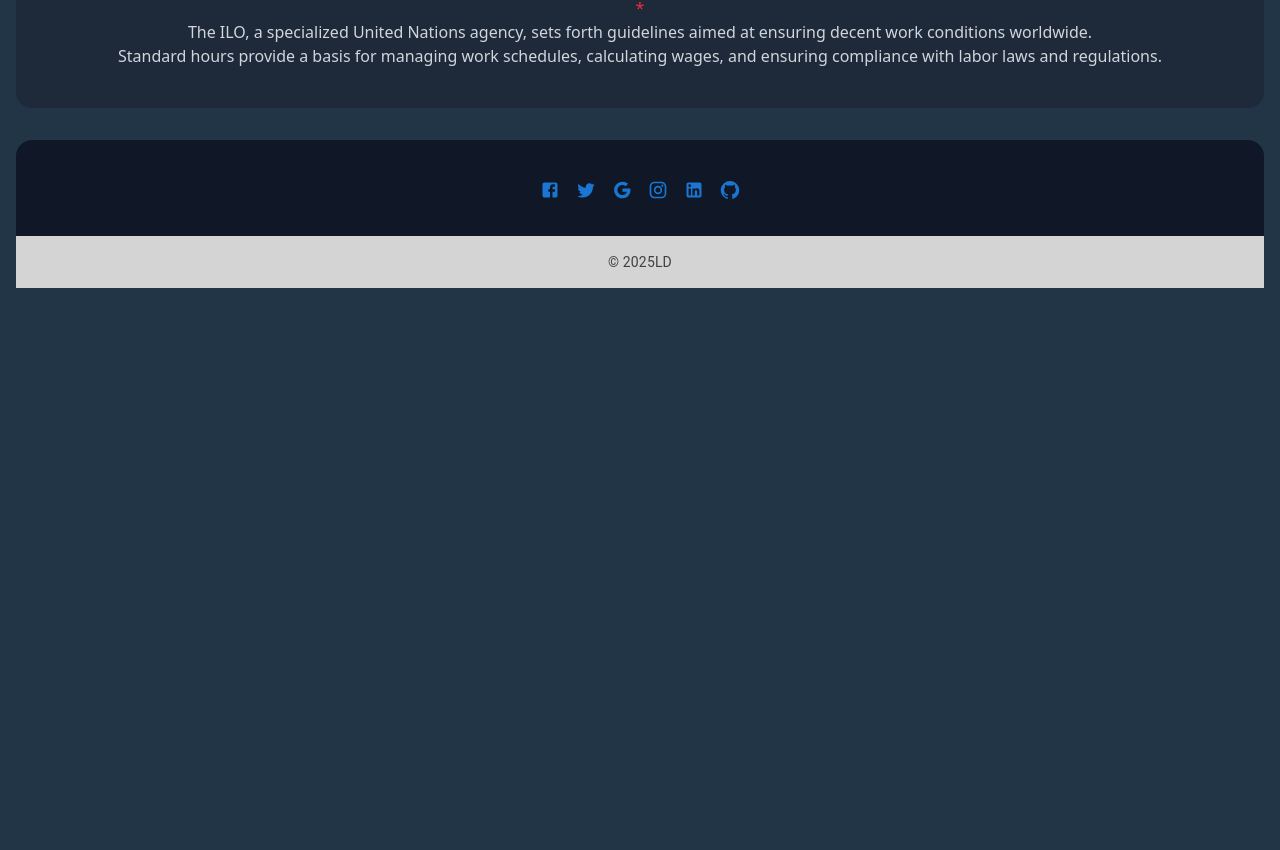
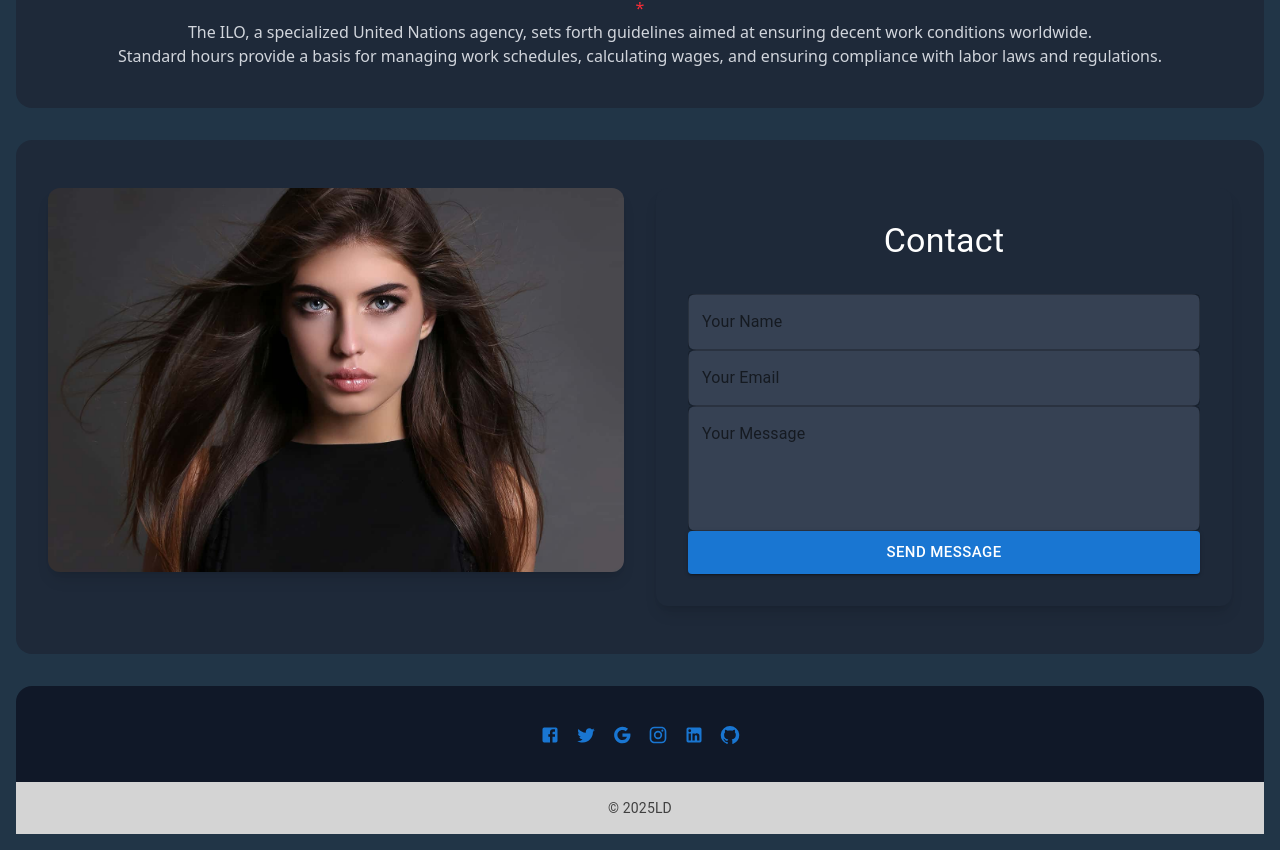
Before and after one commit to Leon-kings/Saloon, a React (Vite) app: page / in a window 1280 px wide. Shown: the part 5597-6447 px from the top of the page. Before the commit the page ends 5901 px from the top, so only its background shows below. Built offline with nearby package versions, Linux system fonts and the light colour scheme.

Commit message:
changes on sign-in components

```diff
--- a/package.json
+++ b/package.json
@@ -15,11 +15,13 @@
     "@mui/icons-material": "^6.4.8",
     "@mui/material": "^6.4.8",
     "@tailwindcss/vite": "^4.0.15",
+    "formik": "^2.4.6",
     "framer-motion": "^12.5.0",
     "react": "^19.0.0",
     "react-dom": "^19.0.0",
     "react-router-dom": "^7.4.0",
-    "tailwindcss": "^4.0.15"
+    "tailwindcss": "^4.0.15",
+    "yup": "^1.6.1"
   },
   "devDependencies": {
     "@eslint/js": "^9.21.0",
--- a/src/App.css
+++ b/src/App.css
@@ -32,3 +32,7 @@
   background-size: cover;
   background-repeat: no-repeat;
 }
+.signin{
+  background-image: url('/src/assets/images/others/about.jpg');
+
+}
--- /dev/null
+++ b/src/pages/contact/SignIn.jsx
@@ -0,0 +1,166 @@
+/* eslint-disable no-unused-vars */
+import React, { useState } from 'react';
+import { motion } from 'framer-motion';
+import { TextField, Button, Typography, Box } from '@mui/material';
+import { useFormik } from 'formik';
+import * as Yup from 'yup';
+export default function SignIn() {
+    const [isSubmitting, setIsSubmitting] = useState(false);
+    const [submitSuccess, setSubmitSuccess] = useState(false);
+
+    const formik = useFormik({
+      initialValues: {
+        name: '',
+        email: '',
+        message: ''
+      },
+      validationSchema: Yup.object({
+        name: Yup.string().required('Name is required'),
+        email: Yup.string().email('Invalid email address').required('Email is required'),
+        message: Yup.string().required('Message is required')
+      }),
+      onSubmit: async (values, { resetForm }) => {
+        setIsSubmitting(true);
+        try {
+          // Replace with your actual API call
+          await new Promise(resolve => setTimeout(resolve, 1000));
+          console.log('Form submitted:', values);
+          setSubmitSuccess(true);
+          resetForm();
+          setTimeout(() => setSubmitSuccess(false), 3000);
+        } catch (error) {
+          console.error('Submission error:', error);
+        } finally {
+          setIsSubmitting(false);
+        }
+      }
+    });
+  return (
+    <>
+       <div className="w-full mt-8 rounded-2xl bg-gray-800 text-white">
+      {/* Footer Top */}
+      <div className="py-12 px-4 sm:px-6 lg:px-8">
+        <div className="max-w-7xl mx-auto">
+          <div className="grid grid-cols-1 lg:grid-cols-2 gap-8">
+            {/* Map Section */}
+            <motion.div
+              initial={{ opacity: 0, x: 0 }}
+              whileInView={{ opacity: 1, x: 0 }}
+              viewport={{ once: true }}
+              transition={{ duration: 0.6 }}
+              className="h-96 rounded-xl overflow-hidden shadow-lg"
+            >
+              <div
+                className="signin w-full h-full bg-cover bg-center"
+
+              />
+            </motion.div>
+
+            {/* Contact Form */}
+            <motion.div
+              initial={{ opacity: 0, x: 0 }}
+              whileInView={{ opacity: 1, x: 0 }}
+              viewport={{ once: true }}
+              transition={{ duration: 0.6 }}
+              className="bg-gray-800 p-8 rounded-xl shadow-lg"
+              id="contact"
+            >
+              <Box className="mb-8">
+                <Typography variant="h4" component="h2" className="font-bold mb-2">
+                  Contact
+                </Typography>
+
+              </Box>
+
+              <form onSubmit={formik.handleSubmit} className="space-y-6">
+                <TextField
+                  fullWidth
+                  id="name"
+                  name="name"
+                  label="Your Name"
+                  variant="outlined"
+                  value={formik.values.name}
+                  onChange={formik.handleChange}
+                  error={formik.touched.name && Boolean(formik.errors.name)}
+                  helperText={formik.touched.name && formik.errors.name}
+                  className="bg-gray-700 rounded-lg"
+                  InputProps={{
+                    className: "text-white"
+                  }}
+                  InputLabelProps={{
+                    className: "text-gray-400"
+                  }}
+                />
+
+                <TextField
+                  fullWidth
+                  id="email"
+                  name="email"
+                  label="Your Email"
+                  type="email"
+                  variant="outlined"
+                  value={formik.values.email}
+                  onChange={formik.handleChange}
+                  error={formik.touched.email && Boolean(formik.errors.email)}
+                  helperText={formik.touched.email && formik.errors.email}
+                  className="bg-gray-700 rounded-lg"
+                  InputProps={{
+                    className: "text-white"
+                  }}
+                  InputLabelProps={{
+                    className: "text-gray-400"
+                  }}
+                />
+
+                <TextField
+                  fullWidth
+                  id="message"
+                  name="message"
+                  label="Your Message"
+                  multiline
+                  rows={4}
+                  variant="outlined"
+                  value={formik.values.message}
+                  onChange={formik.handleChange}
+                  error={formik.touched.message && Boolean(formik.errors.message)}
+                  helperText={formik.touched.message && formik.errors.message}
+                  className="bg-gray-700 rounded-lg"
+                  InputProps={{
+                    className: "text-white"
+                  }}
+                  InputLabelProps={{
+                    className: "text-gray-400"
+                  }}
+                />
+
+                <motion.div whileHover={{ scale: 1.02 }} whileTap={{ scale: 0.98 }}>
+                  <Button
+                    type="submit"
+                    variant="contained"
+                    color="primary"
+                    size="large"
+                    disabled={isSubmitting}
+                    className="w-full py-3"
+                  >
+                    {isSubmitting ? 'Sending...' : 'Send Message'}
+                  </Button>
+                </motion.div>
+
+                {submitSuccess && (
+                  <motion.div
+                    initial={{ opacity: 0 }}
+                    animate={{ opacity: 1 }}
+                    className="p-3 bg-green-500 text-white rounded text-center"
+                  >
+                    Message sent successfully!
+                  </motion.div>
+                )}
+              </form>
+            </motion.div>
+          </div>
+        </div>
+      </div>
+    </div>
+    </>
+  )
+}
--- a/src/pages/index/Home.jsx
+++ b/src/pages/index/Home.jsx
@@ -9,6 +9,7 @@ import Testimony from "../testimony/Testimony";
 import Gallery from "../../components/gallery/Gallery";
 import Brands from "../../components/brands/Brands";
 import WorkingHrs from "../../components/hrs/WorkingHrs";
+import SignIn from "../contact/SignIn";
 
 export default function Home() {
   return (
@@ -44,6 +45,9 @@ export default function Home() {
         <div className="w-full">
           <WorkingHrs />
         </div>
+        <div className="w-full">
+          <SignIn />
+        </div>
       </div>
     </>
   );
```
Also changed, not shown: 1 other file (tests, documents, lock files or other folders).
